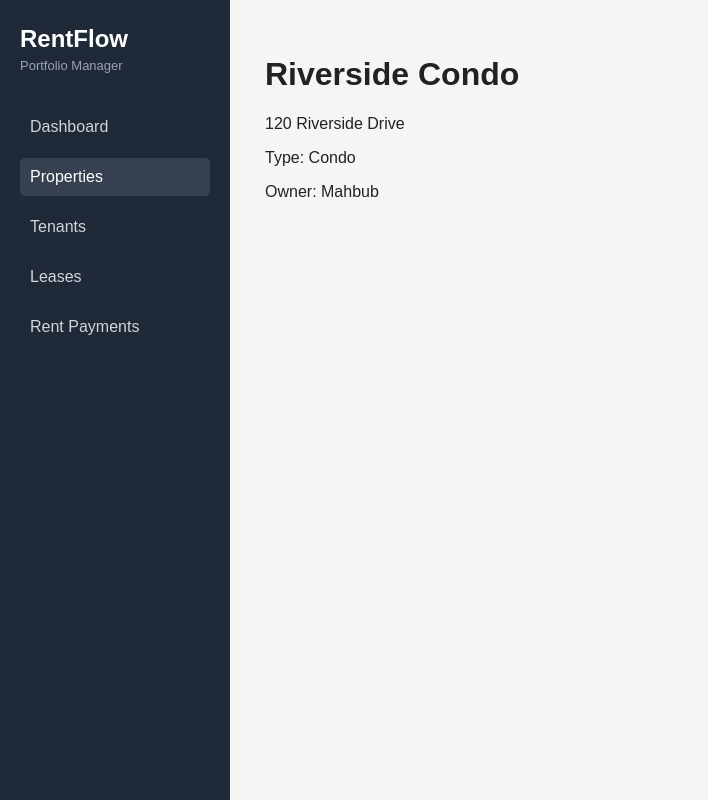
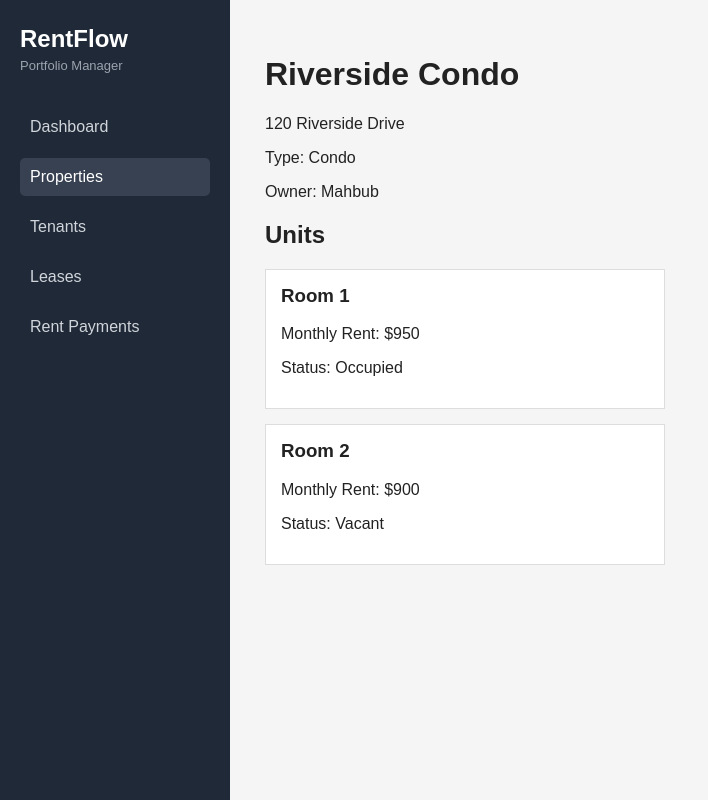
Before and after one commit to Mrc980/rental-portfolio-manager, a React (Vite) app in the folder frontend/: page /properties/1 in a window 1280 px wide. Shown: the whole page, without its empty margins (0-708 px from the left). Built offline with nearby package versions, Linux system fonts and the light colour scheme.

Commit message:
add unit list to property details

```diff
--- a/frontend/src/index.css
+++ b/frontend/src/index.css
@@ -126,3 +126,15 @@ td {
   margin-top: 10px;
   color: #2563eb;
 }
+
+.unit-card {
+  background: white;
+  border: 1px solid #ddd;
+  padding: 15px;
+  margin-bottom: 15px;
+  max-width: 400px;
+}
+
+.unit-card h3 {
+  margin-top: 0;
+}
--- a/frontend/src/pages/PropertyDetails.tsx
+++ b/frontend/src/pages/PropertyDetails.tsx
@@ -4,9 +4,7 @@ import { properties } from "../data/fakeData";
 function PropertyDetails() {
   const { id } = useParams();
 
-  const property = properties.find(
-    (property) => property.id === Number(id)
-  );
+  const property = properties.find((property) => property.id === Number(id));
 
   if (!property) {
     return <h1>Property not found</h1>;
@@ -18,6 +16,16 @@ function PropertyDetails() {
       <p>{property.address}</p>
       <p>Type: {property.propertyType}</p>
       <p>Owner: {property.ownerName}</p>
+
+      <h2>Units</h2>
+
+      {property.units.map((unit) => (
+        <div className="unit-card" key={unit.id}>
+          <h3>{unit.name}</h3>
+          <p>Monthly Rent: ${unit.monthlyRent}</p>
+          <p>Status: {unit.status}</p>
+        </div>
+      ))}
     </div>
   );
 }
```
